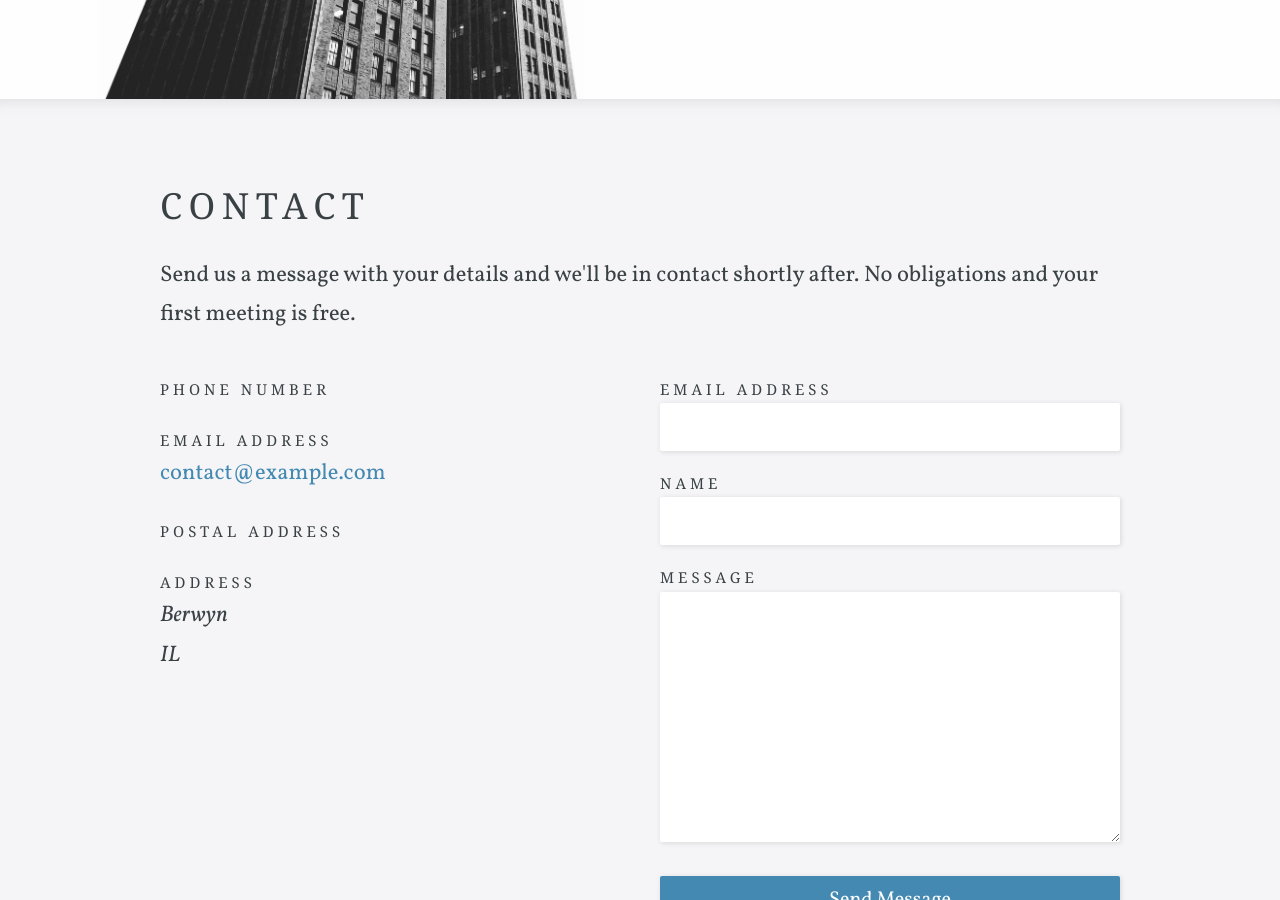
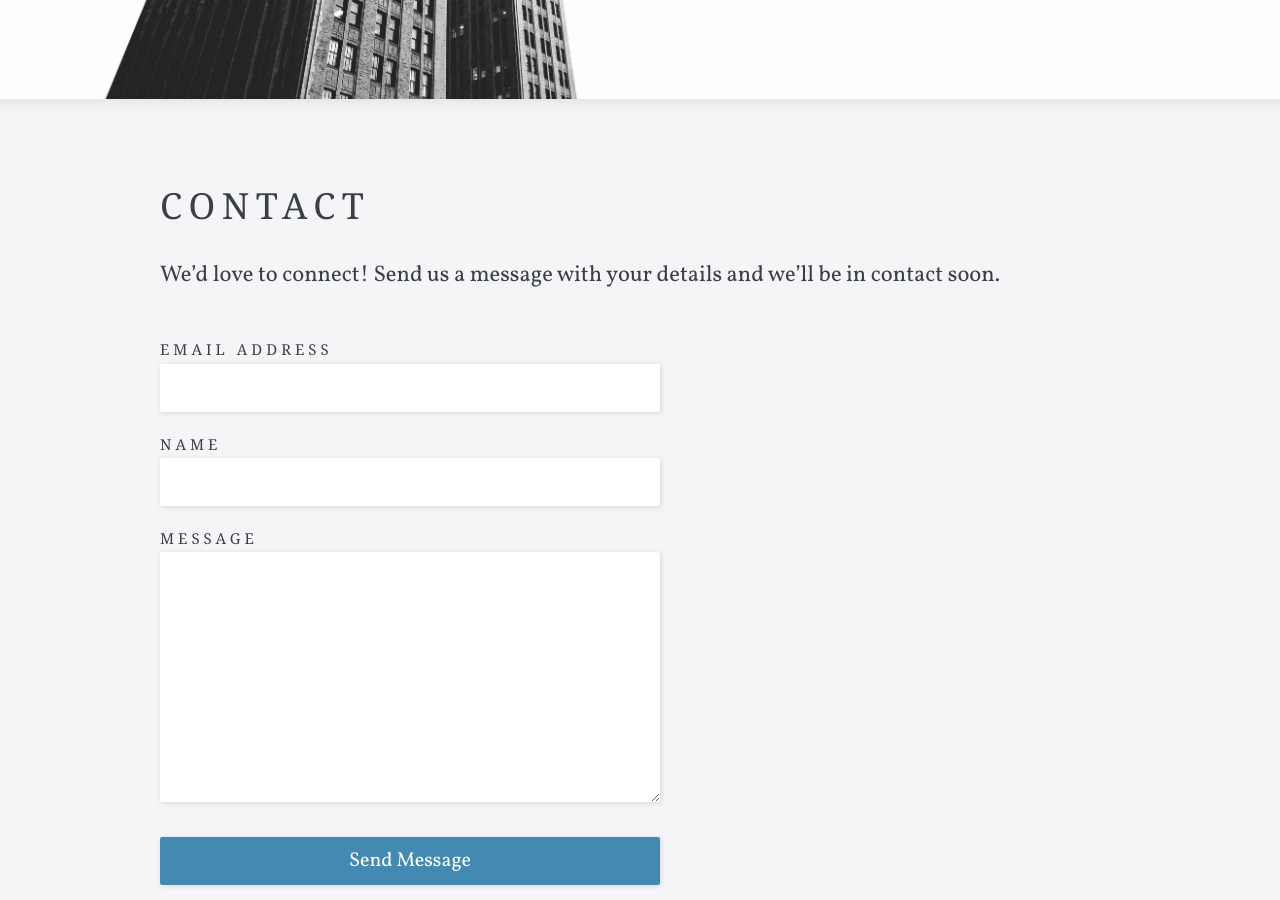
Before and after one commit to lundersaur/SipfleConsulting, a Jekyll site: the page built from contact.html, in a window 1280 px wide and 900 px high, scrolled down 321 px. Built offline with Jekyll 4.4.1, drawn with Linux system fonts in a browser that asks for light colours; some web fonts are replaced.

Commit message:
Update language of Contact page

```diff
--- a/contact.html
+++ b/contact.html
@@ -12,25 +12,10 @@ map:
 ---
 
 <p class="editable">
-	Send us a message with your details and we'll be in contact shortly after. No obligations and your first meeting is free.
+	We’d love to connect! Send us a message with your details and we’ll be in contact soon.
 </p>
 
 <div class="columns">
-	<div class="column">
-		<p class="editor-link"><a href="cloudcannon:collections/_data/company.yml" class="btn"><strong>&#9998;</strong> Update Company Details</a></p>
-
-		<label>Phone Number</label>
-		<p class="contact-info"><a href="tel:{{ site.data.company.phone }}">{{ site.data.company.phone }}</a></p>
-
-		<label>Email Address</label>
-		<p class="contact-info"><a href="mailto:{{ site.data.company.contact_email_address }}">{{ site.data.company.contact_email_address }}</a></p>
-
-		<label>Postal Address</label>
-		<address class="contact-info">{{ site.data.company.postal_address | replace: ',', '<br>' }}</address>
-		<label>Address</label>
-		<address class="contact-info">{{ site.data.company.address | replace: ',', '<br>' }}</address>
-	</div>
-
 	<div class="column">
 		<form method="post" action="/contact-success/">
 			<label for="email_address">Email Address</label>
```
Also changed, not shown: 1 other file.
